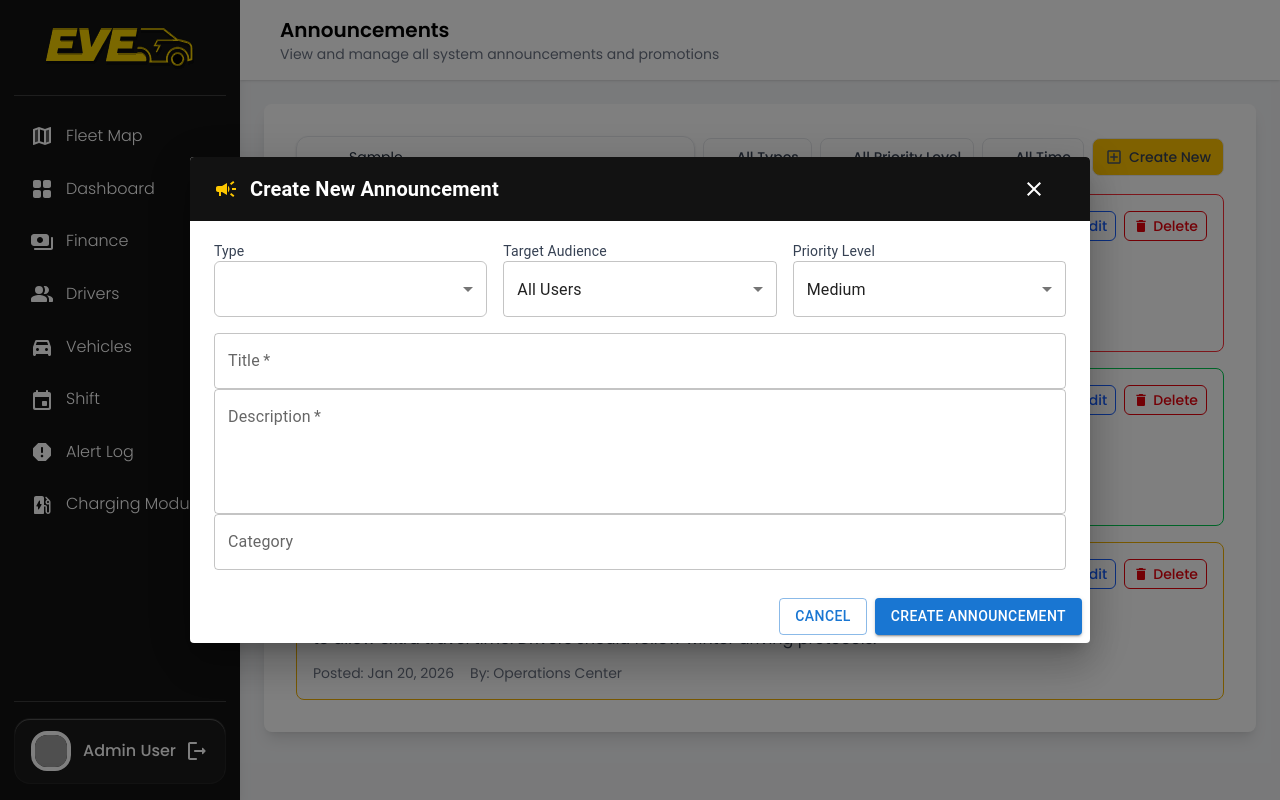
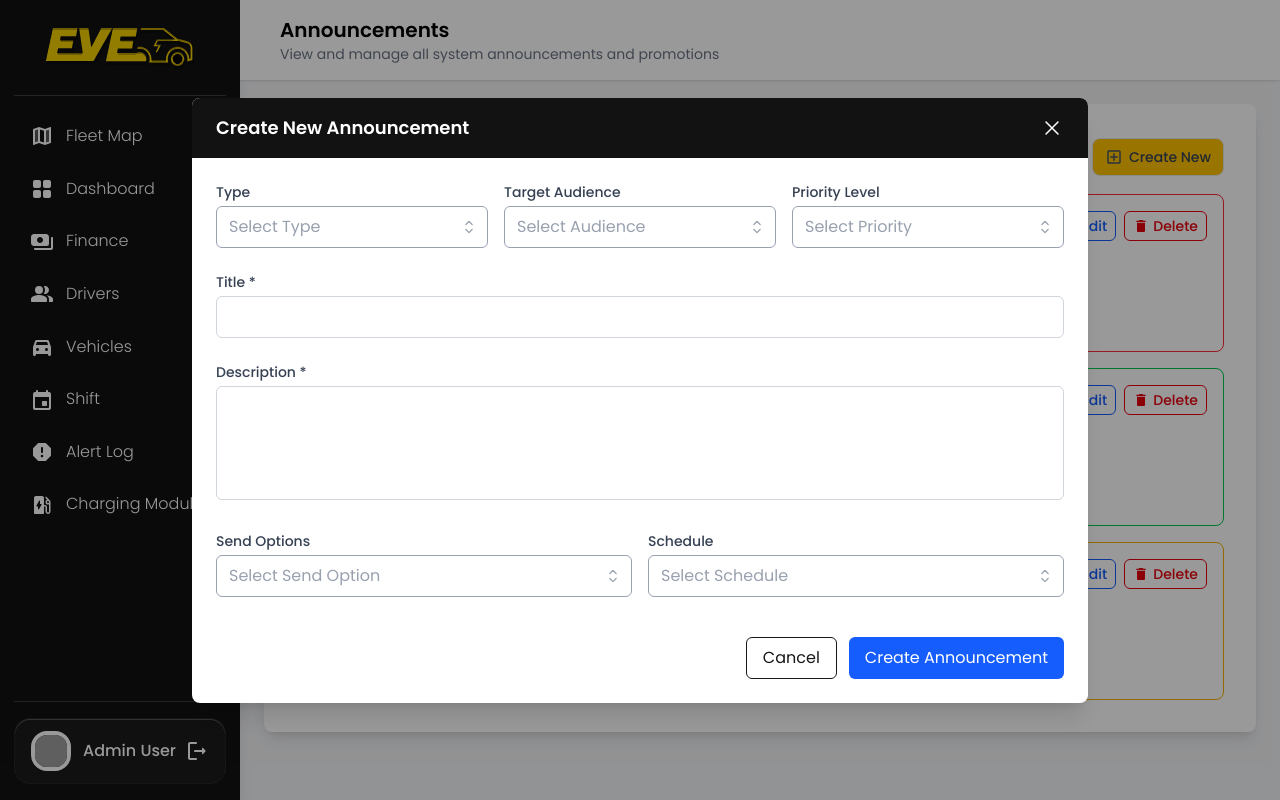
Before and after one commit to ebizads/eve-web, a Next.js app: page /Announcement in a window 1280 px wide. Both pictures are taken after typing "Sample" into the empty fields and a click on the button "Create New". Built offline with nearby package versions, Linux system fonts and the light colour scheme; grey boxes are pictures that could not be loaded; some icons are missing.

Commit message:
update(Announcement); fix create announcement modal

```diff
--- a/package.json
+++ b/package.json
@@ -13,10 +13,13 @@
     "@emotion/react": "^11.14.0",
     "@emotion/server": "^11.11.0",
     "@emotion/styled": "^11.14.1",
+    "@headlessui/react": "^2.2.9",
+    "@heroicons/react": "^2.2.0",
     "@mui/icons-material": "^7.3.4",
     "@mui/material": "^7.3.4",
     "@mui/material-nextjs": "^7.3.3",
     "@mui/x-charts": "^8.14.1",
+    "@tailwindcss/forms": "^0.5.11",
     "bootstrap-icons": "^1.13.1",
     "chart.js": "^4.5.1",
     "mapbox-gl": "^3.17.0",
--- a/src/components/announcements/CreateAnnouncementModal.tsx
+++ b/src/components/announcements/CreateAnnouncementModal.tsx
@@ -1,18 +1,12 @@
-import React, { useState } from "react";
+import React, { Fragment, useState } from "react";
+import { Dialog, Transition, Listbox } from "@headlessui/react";
 import {
-  Dialog,
-  DialogTitle,
-  DialogContent,
-  DialogActions,
-  TextField,
-  Select,
-  MenuItem,
-  FormControl,
-  Button,
-  Typography,
-  SelectChangeEvent
-} from "@mui/material";
-import { Campaign, Close } from "@mui/icons-material";
+  CheckIcon,
+  ChevronUpDownIcon,
+  XMarkIcon
+} from "@heroicons/react/24/outline";
+
+/* ================= TYPES ================= */
 
 interface Announcement {
   id: string;
@@ -28,8 +22,80 @@ interface Announcement {
 interface CreateAnnouncementModalProps {
   open: boolean;
   onClose: () => void;
-  onSubmit: (announcement: Omit<Announcement, 'id' | 'postedDate' | 'author'>) => void;
+  onSubmit: (
+    announcement: Omit<Announcement, "id" | "postedDate" | "author">
+  ) => void;
 }
+
+/* ================= REUSABLE SELECT ================= */
+
+interface SelectOption {
+  label: string;
+  value: string;
+}
+
+interface SelectProps {
+  label: string;
+  value: string;
+  placeholder: string;
+  options: SelectOption[];
+  onChange: (value: string) => void;
+}
+
+function Select({
+  label,
+  value,
+  placeholder,
+  options,
+  onChange
+}: SelectProps) {
+  return (
+    <div>
+      <label className="block text-sm font-medium text-gray-700 mb-1">
+        {label}
+      </label>
+
+      <Listbox value={value} onChange={onChange}>
+        <div className="relative">
+          <Listbox.Button
+            className={`relative w-full rounded-md border px-3 py-2 text-left focus:outline-none focus:ring-1 focus:ring-blue-500 ${
+              value ? "text-gray-900" : "text-gray-400"
+            }`}
+          >
+            {value
+              ? options.find((o) => o.value === value)?.label
+              : placeholder}
+
+            <ChevronUpDownIcon className="pointer-events-none absolute right-2 top-2.5 h-5 w-5 text-gray-400" />
+          </Listbox.Button>
+
+          <Listbox.Options className="absolute z-20 mt-1 w-full rounded-md bg-white shadow-lg p-1">
+            {options.map((option) => (
+              <Listbox.Option
+                key={option.value}
+                value={option.value}
+                className={({ active }) =>
+                  `cursor-pointer select-none px-3 py-2 rounded-md ${
+                    active ? "bg-blue-600 text-white" : "text-gray-900"
+                  }`
+                }
+              >
+                {({ selected }) => (
+                  <div className="flex items-center justify-between">
+                    {option.label}
+                    {selected && <CheckIcon className="h-4 w-4" />}
+                  </div>
+                )}
+              </Listbox.Option>
+            ))}
+          </Listbox.Options>
+        </div>
+      </Listbox>
+    </div>
+  );
+}
+
+/* ================= MODAL ================= */
 
 export default function CreateAnnouncementModal({
   open,
@@ -39,181 +105,236 @@ export default function CreateAnnouncementModal({
   const [formData, setFormData] = useState({
     title: "",
     description: "",
-    priority: "Medium" as "High" | "Medium" | "Low",
+    priority: "",
     category: "",
-    audience: "both" as "drivers" | "passengers" | "both"
+    audience: "",
+    sendOption: "",
+    schedule: ""
+  });
+
+  const resetForm = () =>
+    setFormData({
+      title: "",
+      description: "",
+      priority: "",
+      category: "",
+      audience: "",
+      sendOption: "",
+      schedule: ""
     });
 
   const handleClose = () => {
+    resetForm();
     onClose();
-    setFormData({
-      title: "",
-      description: "",
-      priority: "Medium",
-      category: "",
-      audience: "both"
-    });
-  };
-
-  const handleInputChange = (e: React.ChangeEvent<HTMLInputElement | HTMLTextAreaElement>) => {
-    const { name, value } = e.target;
-    setFormData(prev => ({
-      ...prev,
-      [name]: value
-    }));
-  };
-
-  const handleSelectChange = (name: string) => (event: SelectChangeEvent) => {
-    setFormData(prev => ({
-      ...prev,
-      [name]: event.target.value
-    }));
   };
 
   const handleSubmit = (e: React.FormEvent) => {
     e.preventDefault();
-
-    if (!formData.title.trim() || !formData.description.trim()) {
-      return; // Basic validation
-    }
-
-    onSubmit(formData);
+    if (!formData.title || !formData.description) return;
+    onSubmit(formData as any);
     handleClose();
   };
 
   return (
-    <Dialog
-      open={open}
-      onClose={handleClose}
-      maxWidth="md"
-      fullWidth
-      sx={{
-        '& .MuiDialog-paper': {
-          fontFamily: 'Poppins, sans-serif',
-        },
-      }}
+    <Transition appear show={open} as={Fragment}>
+      <Dialog as="div" className="relative z-50" onClose={handleClose}>
+        {/* Overlay */}
+        <Transition.Child
+          as={Fragment}
+          enter="ease-out duration-200"
+          enterFrom="opacity-0"
+          enterTo="opacity-100"
+          leave="ease-in duration-150"
+          leaveFrom="opacity-100"
+          leaveTo="opacity-0"
         >
-      <DialogTitle className="flex items-center justify-between bg-[#121212] text-white">
-        <div className="flex items-center gap-3">
-          <Campaign className="w-6 h-6 text-yellow-400" />
-          <span className="text-xl font-semibold">Create New Announcement</span>
-        </div>
-        <Button onClick={handleClose} size="small" className="text-white hover:bg-white/10">
-          <Close className="text-white" />
-        </Button>
-      </DialogTitle>
+          <div className="fixed inset-0 bg-black/40" />
+        </Transition.Child>
 
-      <form onSubmit={handleSubmit}>
-        <DialogContent className="space-y-4">
- <div className="grid grid-cols-3 gap-4">
-  {/* Type */}
-  <div>
-    <Typography variant="body2" className="mb-1 font-medium text-gray-700">
-      Type
-    </Typography>
-  <FormControl fullWidth>
-  <Select
-    value={formData.priority}
-    onChange={handleSelectChange("priority")}
-    variant="outlined"
-    sx={{
-      borderRadius: "0.375rem",
-      "& .MuiOutlinedInput-notchedOutline": {
-        borderRadius: "0.375rem",
-      },
-    }}
+        {/* Modal */}
+        <div className="fixed inset-0 flex items-center justify-center p-4">
+          <Transition.Child
+            as={Fragment}
+            enter="ease-out duration-200"
+            enterFrom="opacity-0 scale-95"
+            enterTo="opacity-100 scale-100"
+            leave="ease-in duration-150"
+            leaveFrom="opacity-100 scale-100"
+            leaveTo="opacity-0 scale-95"
           >
-    <MenuItem value="Alert">Alert</MenuItem>
-    <MenuItem value="Announcement">Announcement</MenuItem>
-    <MenuItem value="Low">Promotion</MenuItem>
-  </Select>
-</FormControl>
-
+            <Dialog.Panel className="w-full max-w-4xl rounded-lg bg-white shadow-xl">
+              {/* Header */}
+              <div className="flex items-center justify-between bg-[#121212] px-6 py-4 text-white rounded-t-lg">
+                <Dialog.Title className="text-lg font-semibold">
+                  Create New Announcement
+                </Dialog.Title>
+                <button onClick={handleClose}>
+                  <XMarkIcon className="h-6 w-6" />
+                </button>
               </div>
 
-  {/* Target Audience */}
-  <div>
-    <Typography variant="body2" className="mb-1 font-medium text-gray-700">
-      Target Audience
-    </Typography>
-    <FormControl fullWidth>
+              {/* Form */}
+              <form onSubmit={handleSubmit} className="p-6 space-y-6">
+                {/* Top selects */}
+                <div className="grid grid-cols-3 gap-4">
                   <Select
+                    label="Type"
+                    placeholder="Select Type"
+                    value={formData.category}
+                    onChange={(v) =>
+                      setFormData({ ...formData, category: v })
+                    }
+                    options={[
+                      { label: "Alert", value: "Alert" },
+                      { label: "Announcement", value: "Announcement" },
+                      { label: "Promotion", value: "Promotion" }
+                    ]}
+                  />
+
+                  <Select
+                    label="Target Audience"
+                    placeholder="Select Audience"
                     value={formData.audience}
-        onChange={handleSelectChange("audience")}
-        variant="outlined"
-      >
-        <MenuItem value="drivers">Drivers</MenuItem>
-        <MenuItem value="passengers">Passengers</MenuItem>
-        <MenuItem value="both">All Users</MenuItem>
-      </Select>
-    </FormControl>
+                    onChange={(v) =>
+                      setFormData({ ...formData, audience: v })
+                    }
+                    options={[
+                      { label: "Drivers", value: "drivers" },
+                      { label: "Passengers", value: "passengers" },
+                      { label: "All Users", value: "both" }
+                    ]}
+                  />
+
+                  <Select
+                    label="Priority Level"
+                    placeholder="Select Priority"
+                    value={formData.priority}
+                    onChange={(v) =>
+                      setFormData({ ...formData, priority: v })
+                    }
+                    options={[
+                      { label: "High", value: "High" },
+                      { label: "Medium", value: "Medium" },
+                      { label: "Low", value: "Low" }
+                    ]}
+                  />
                 </div>
 
-  {/* Priority Level */}
 <div>
-    <Typography variant="body2" className="mb-1 font-medium text-gray-700">
-      Priority Level
-    </Typography>
-    <FormControl fullWidth>
-      <Select
-        value={formData.priority}
-        onChange={handleSelectChange("priority")}
-        variant="outlined"
-      >
-        <MenuItem value="High">High</MenuItem>
-        <MenuItem value="Medium">Medium</MenuItem>
-        <MenuItem value="Low">Low</MenuItem>
-      </Select>
-    </FormControl>
-  </div>
+  <label className="block text-sm font-medium text-gray-700 mb-1">
+    Title *
+  </label>
+
+  <input
+    type="text"
+    value={formData.title}
+    onChange={(e) =>
+      setFormData({ ...formData, title: e.target.value })
+    }
+    className="
+      w-full
+      rounded-md
+      border
+      border-gray-300
+      px-3
+      py-2
+      text-gray-900
+      placeholder-gray-400
+      focus:outline-none
+      focus:ring-2
+      focus:ring-blue-500
+      focus:border-blue-500
+    "
+    required
+  />
 </div>
 
 
-          <TextField
-            fullWidth
-            label="Title"
-            name="title"
-            value={formData.title}
-            onChange={handleInputChange}
+<div>
+  <label className="block text-sm font-medium text-gray-700 mb-1">
+    Description *
+  </label>
+
+  <textarea
+    rows={4}
+    value={formData.description}
+    onChange={(e) =>
+      setFormData({
+        ...formData,
+        description: e.target.value
+      })
+    }
+    className="
+      w-full
+      rounded-md
+      border
+      border-gray-300
+      px-3
+      py-2
+      text-gray-900
+      placeholder-gray-400
+      resize-none
+      focus:outline-none
+      focus:ring-2
+      focus:ring-blue-500
+      focus:border-blue-500
+    "
     required
-            variant="outlined"
-            placeholder="Enter announcement title"
+  />
+</div>
+
+
+                {/* Bottom selects */}
+                <div className="grid grid-cols-2 gap-4">
+                  <Select
+                    label="Send Options"
+                    placeholder="Select Send Option"
+                    value={formData.sendOption}
+                    onChange={(v) =>
+                      setFormData({ ...formData, sendOption: v })
+                    }
+                    options={[
+                      { label: "Email", value: "email" },
+                      { label: "In App", value: "inApp" },
+                      { label: "SMS", value: "sms" }
+                    ]}
                   />
 
-          <TextField
-            fullWidth
-            label="Description"
-            name="description"
-            value={formData.description}
-            onChange={handleInputChange}
-            required
-            multiline
-            rows={4}
-            variant="outlined"
-            placeholder="Enter detailed description"
+                  <Select
+                    label="Schedule"
+                    placeholder="Select Schedule"
+                    value={formData.schedule}
+                    onChange={(v) =>
+                      setFormData({ ...formData, schedule: v })
+                    }
+                    options={[
+                      { label: "Send Immediately", value: "now" },
+                      { label: "Set Schedule", value: "later" }
+                    ]}
                   />
+                </div>
 
-
-          <TextField
-            fullWidth
-            label="Category"
-            name="category"
-            value={formData.category}
-            onChange={handleInputChange}
-            placeholder="e.g., System Alert, Policy Update, General"
-            variant="outlined"
-          />
-        </DialogContent>
-
-        <DialogActions className="p-6">
-          <Button onClick={handleClose} variant="outlined">
+                {/* Actions */}
+                <div className="flex justify-end gap-3 pt-4">
+                  <button
+                    type="button"
+                    onClick={handleClose}
+                    className="rounded-md border px-4 py-2"
+                  >
                     Cancel
-          </Button>
-          <Button type="submit" variant="contained" color="primary">
+                  </button>
+                  <button
+                    type="submit"
+                    className="rounded-md bg-blue-600 px-4 py-2 text-white hover:bg-blue-700"
+                  >
                     Create Announcement
-          </Button>
-        </DialogActions>
+                  </button>
+                </div>
               </form>
+            </Dialog.Panel>
+          </Transition.Child>
+        </div>
       </Dialog>
+    </Transition>
   );
 }
```
Also changed, not shown: 1 other file (tests, documents, lock files or other folders). Lines whose indentation alone changed are shown as unchanged.
